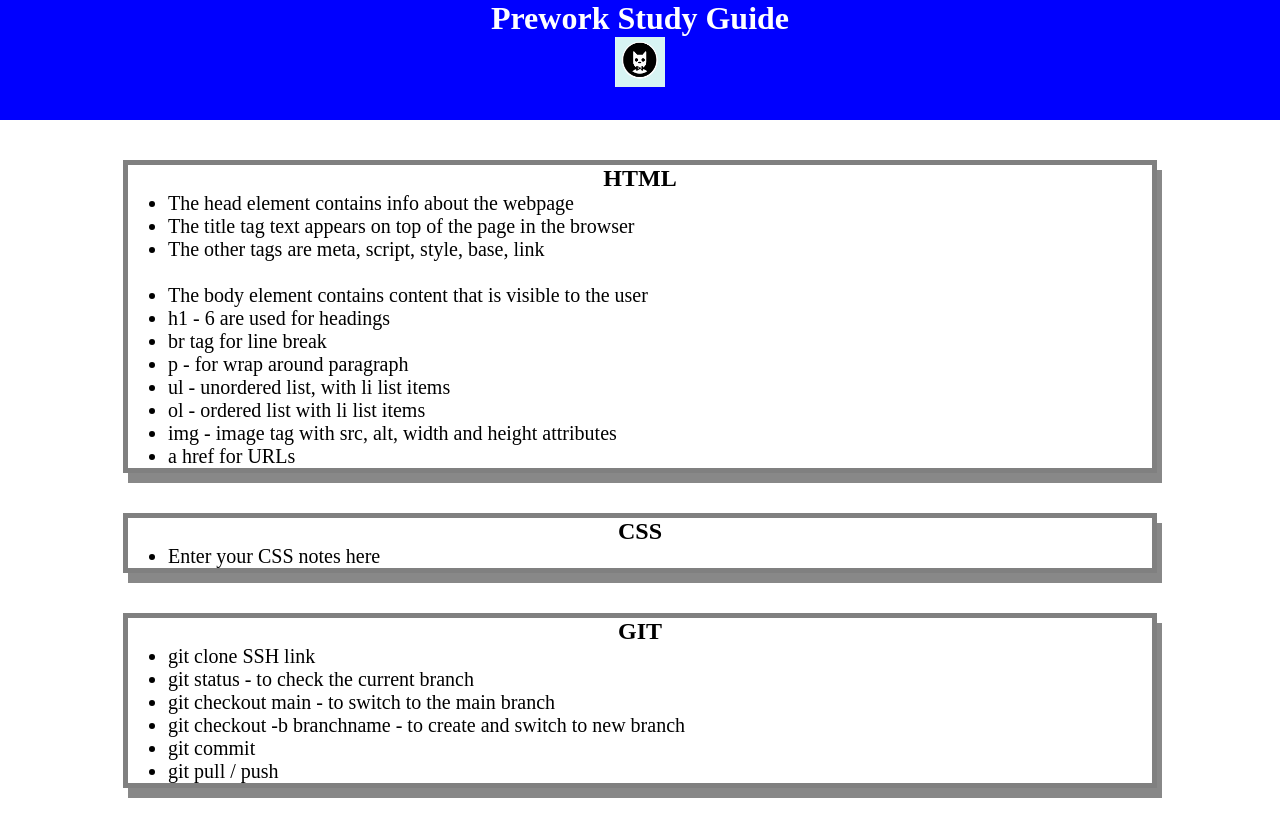
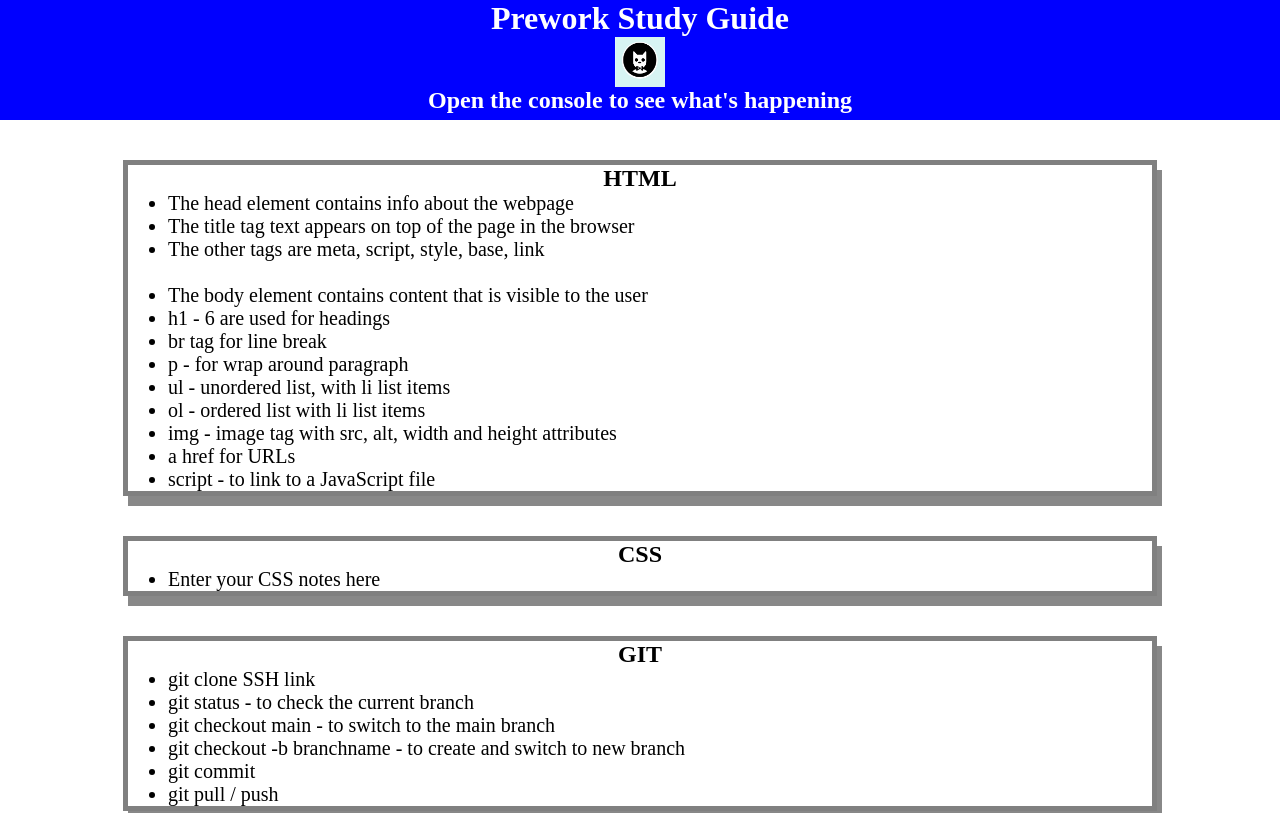
Before and after one commit to sbhikshe/prework-study-guide, a plain HTML site: page index.html in a window 1280 px wide. Shown: the top 813 px of the page. Drawn offline with Linux system fonts and the light colour scheme.

Commit message:
added feature add-js

```diff
--- /dev/null
+++ b/assets/script.js
@@ -0,0 +1,18 @@
+/*
+var topic = "HTML";
+if (topic === "HTML") {
+    console.log("Let's study HTML");
+} else if (topic === "CSS"){
+    console.log("Let's study CSS");
+} else if (topic === "Git"){
+    console.log("Let's study Git");
+} else if (topic === "JavaScript"){
+    console.log("Let's study JavaScript");
+} else {
+    console.log("Please try again");
+}
+*/
+
+var topics = ["HTML", "CSS", "Git", "JavaScript"];
+for (var x = 0; x < topics.length; x++)
+console.log(topics[x]);
--- a/index.html
+++ b/index.html
@@ -11,6 +11,7 @@
     <header id="top">
       <h1>Prework Study Guide</h1>
       <img src="./assets/bowtie-cat.png" alt="Profile image of cat wearing a bow tie." />
+      <h2>Open the console to see what's happening</h2>
     </header>
     <main>
       <section class="card" id="html-section">
@@ -28,6 +29,7 @@
           <li>ol - ordered list with li list items</li>
           <li>img - image tag with src, alt, width and height attributes</li>
           <li>a href for URLs</li>
+          <li>script - to link to a JavaScript file</li>
         </ul>
       </section>
       <section class="card" id="css-section">
@@ -53,10 +55,12 @@
           <li>Enter your JavaScript notes here</li>
         </ul>
       </section>
-</main>
+    </main>
 
     <footer>
       <p>I can code!</p>
     </footer>
+    <script src="./assets/script.js"></script>
+
   </body>
 </html>
```
